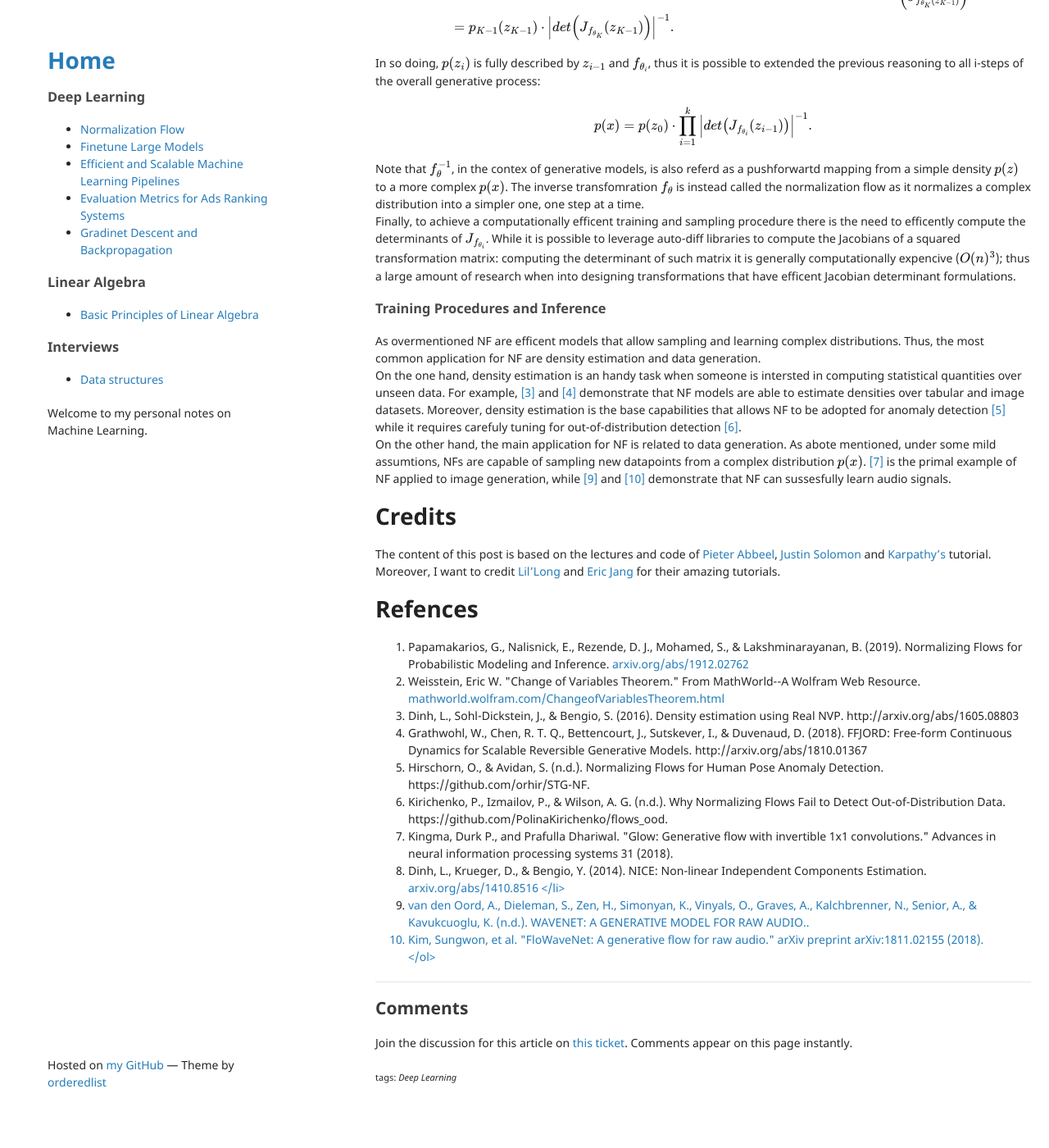
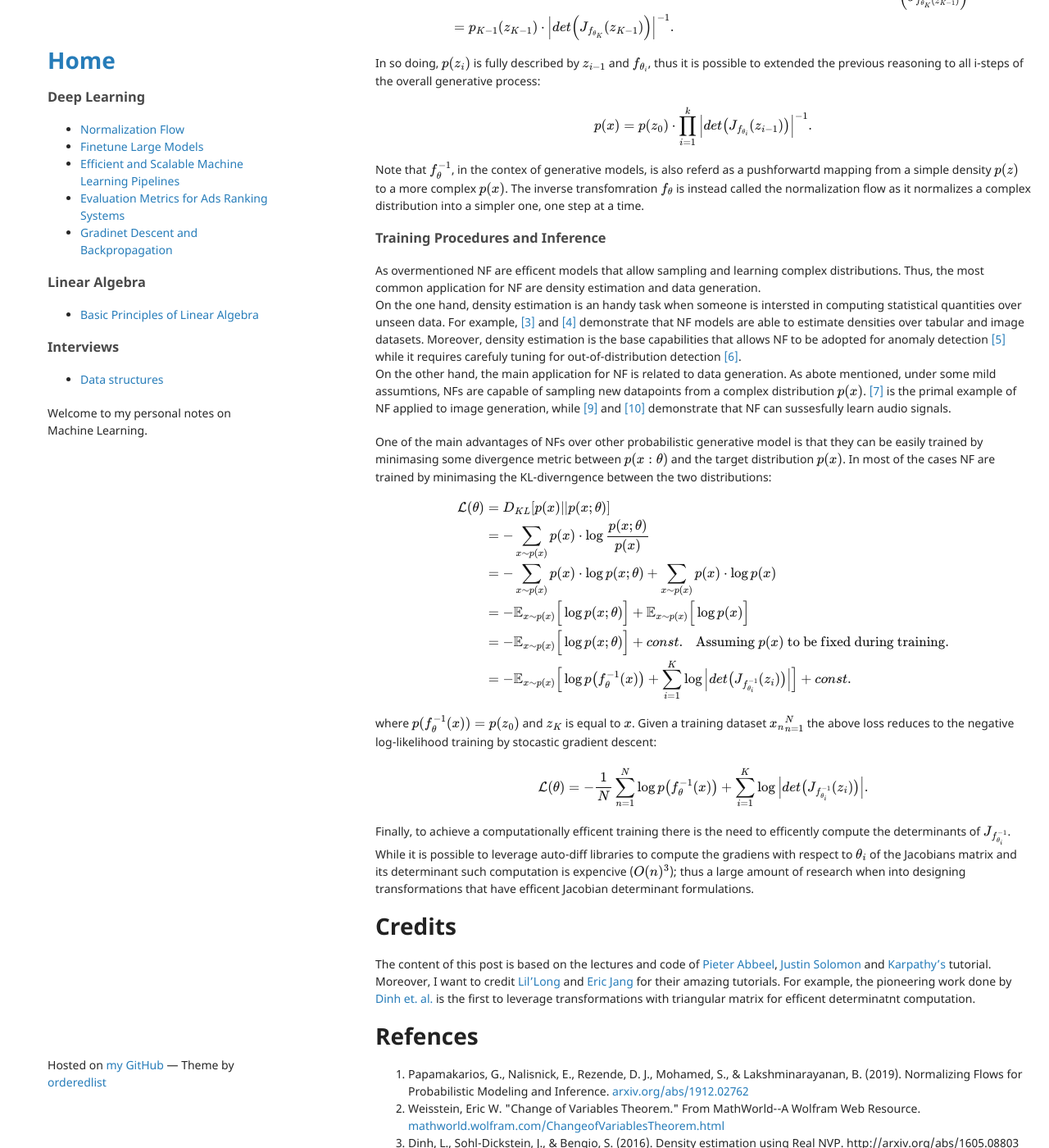
Before and after one commit to andompesta/andompesta.github.io, a Jekyll site: the page built from _posts/2023-11-17-normalization-flow.md, in a window 1280 px wide and 1400 px high, scrolled down 2463 px. Shown: the whole window at 82% size. Built offline with Jekyll 4.4.1, drawn with Linux system fonts in a browser that asks for light colours; before the commit the page ends 3836 px from its top, so only the background shows below that; some of the changed text lies outside the part shown.

Commit message:
finish training

```diff
--- a/_posts/2023-11-17-normalization-flow.md
+++ b/_posts/2023-11-17-normalization-flow.md
@@ -99,8 +98,7 @@ $$
 
 Note that $f_{\theta}^{-1}$, in the contex of generative models, is also referd as a pushforwartd mapping from a simple density $p(z)$ to a more complex $p(x)$.
 The inverse transfomration $f_{\theta}$ is instead called the normalization flow as it normalizes a complex distribution into a simpler one, one step at a time.
-Finally, to achieve a computationally efficent training and sampling procedure there is the need to efficently compute the determinants of $J_{f_{\theta_i}}$.
-While it is possible to leverage auto-diff libraries to compute the Jacobians of a squared transformation matrix: computing the determinant of such matrix it is generally computationally expencive ($O(n)^3$); thus a large amount of research when into designing transformations that have efficent Jacobian determinant formulations.
+
 
 ### Training Procedures and Inference
 
@@ -111,19 +109,35 @@ Moreover, density estimation is the base capabilities that allows NF to be adopt
 On the other hand, the main application for NF is related to data generation. As abote mentioned, under some mild assumtions,  NFs are capable of sampling new datapoints from a complex distribution $p(x)$. [[7]](#ref:glow) is the primal example of NF applied to image generation, while [[9]](#ref:wave-net) and [[10]](#ref:flow-wave-net) demonstrate that NF can sussesfully learn audio signals.
 
 
+One of the main advantages of NFs over other probabilistic generative model is that they can be easily trained by minimasing some divergence metric between $p(x: \theta)$ and the target distribution $p(x)$.
+In most of the cases NF are trained by minimasing the KL-diverngence between the two distributions:
+
+$$
+\begin{align*}
+    \mathcal{L}(\theta) & = D_{KL}[p(x) || p(x; \theta)] \\
+        & = - \sum_{x \sim p(x)} p(x) \cdot \log \frac{p(x; \theta)}{p(x)} \\
+        & = - \sum_{x \sim p(x)} p(x) \cdot \log p(x; \theta) + \sum_{x \sim p(x)} p(x) \cdot \log p(x) \\
+        & = - \mathbb{E}_{x \sim p(x)} \Big[ \log p(x; \theta) \Big] + \mathbb{E}_{x \sim p(x)} \Big[ \log p(x) \Big] \\
+        & = - \mathbb{E}_{x \sim p(x)}\Big[\log p(x; \theta)\Big] + const. ~~~ \text{Assuming $p(x)$ to be fixed during training.} \\
+        & = - \mathbb{E}_{x \sim p(x)}\Big[\log p\big(f_{\theta}^{-1}(x)\big) + \sum_{i=1}^{K} \log \Big| det\big( J_{f_{\theta_i}^{-1}}(z_{i}) \big)\Big| \Big] + const.
+\end{align*}
+$$
+
+where $p(f_{\theta}^{-1}(x)) = p(z_0)$ and $z_K$ is equal to $x$. Given a training dataset $\{ x_n \}_{n=1}^N$ the above loss reduces to the negative log-likelihood training by stocastic gradient descent:
+
+$$
+\mathcal{L}(\theta) = - \frac{1}{N} \sum_{n=1}^N \log p\big(f_{\theta}^{-1}(x)\big) + \sum_{i=1}^{K} \log \Big| det\big( J_{f_{\theta_i}^{-1}}(z_{i}) \big)\Big|.
+$$
+
+Finally, to achieve a computationally efficent training there is the need to efficently compute the determinants of $J_{f_{\theta_i}^{-1}}$.
+While it is possible to leverage auto-diff libraries to compute the gradiens with respect to $\theta_i$ of the Jacobians matrix and its determinant such computation is expencive ($O(n)^3$); thus a large amount of research when into designing transformations that have efficent Jacobian determinant formulations.
 
 
 
-<!-- why we need to sample ? -->
-
-<!-- training process with max-likelihood -->
-<!-- KL divergence formulation -->
-<!-- comparison of inference with other models -->
-<!-- tractable inference and sampling -->
 # Credits
 
 The content of this post is based on the lectures and code of [Pieter Abbeel](https://sites.google.com/view/berkeley-cs294-158-sp20/home), [Justin Solomon](https://groups.csail.mit.edu/gdpgroup/6838_spring_2021.html) and [Karpathy's](https://github.com/karpathy/pytorch-normalizing-flows) tutorial.
-Moreover, I want to credit [Lil'Long](https://lilianweng.github.io/posts/2018-10-13-flow-models/) and [Eric Jang](https://blog.evjang.com/2018/01/nf1.html) for their amazing tutorials.
+Moreover, I want to credit [Lil'Long](https://lilianweng.github.io/posts/2018-10-13-flow-models/) and [Eric Jang](https://blog.evjang.com/2018/01/nf1.html) for their amazing tutorials. For example, the pioneering work done by [Dinh et. al.](#ref:nice) is the first to leverage transformations with triangular matrix for efficent determinatnt computation.
 
 # Refences
 
```
Also changed, not shown: other parts of _posts/2023-11-17-normalization-flow.md (+3 -4 lines).
